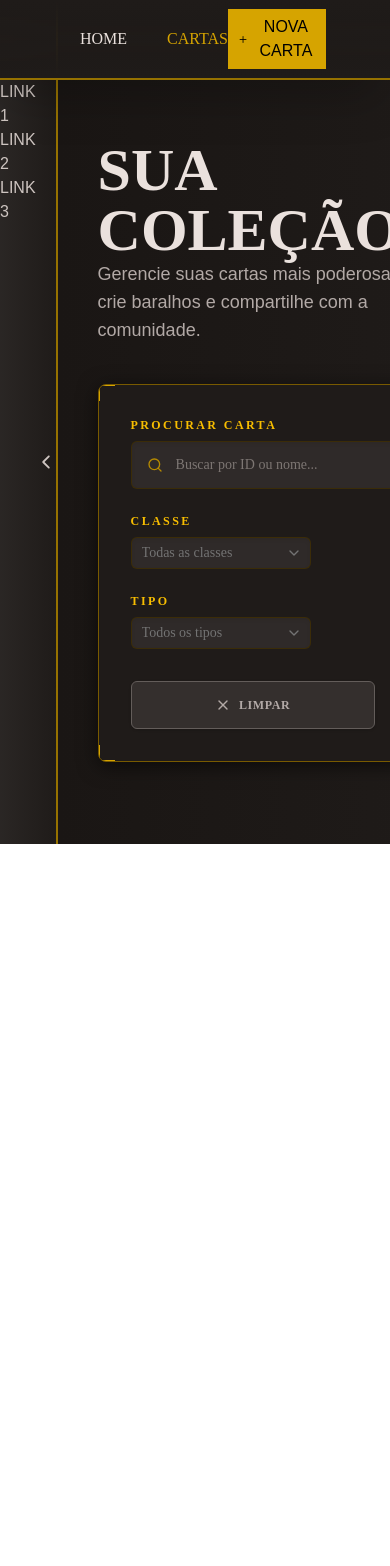
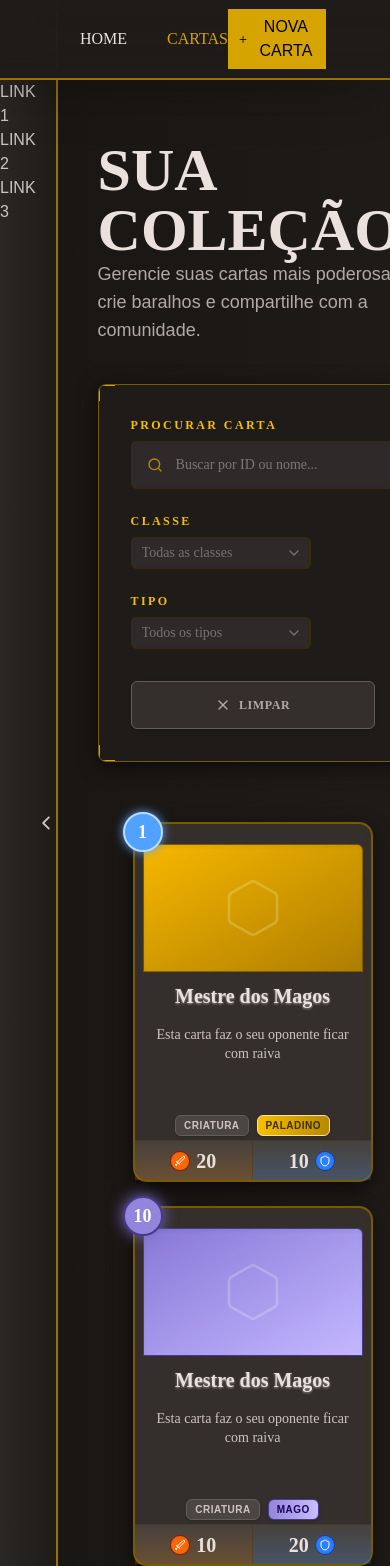
Before and after one commit to AugustoAlmondes/HearthStone, a React (Vite) app: page /create in a window 390 px wide. Shown: the top 1566 px of the page. Before the commit the page ends 844 px from the top, so only its background shows below. Built offline with nearby package versions, Linux system fonts and the light colour scheme.

Commit message:
feat: implement card data types, utility helpers, and responsive card display component

```diff
--- /dev/null
+++ b/src/components/CardList/CardItem.tsx
@@ -0,0 +1,90 @@
+import {
+  // Edit2,
+  Shield,
+  Sword,
+  // Trash2,
+  Hexagon
+} from "lucide-react";
+import { type Card } from "../../types/card.types";
+import { getClassColors, getManaColor } from "../../utils/card";
+
+interface CardItemProps {
+  card: Card;
+  onEdit: () => void;
+  onDelete: () => void;
+}
+
+export default function CardItem({ card, onEdit, onDelete }: CardItemProps) {
+  const classColors = getClassColors(card.classe);
+  const isMagia = card.tipo === "Magia";
+
+  return (
+    <div className="relative group perspective-1000 w-[240px] h-[360px] cursor-pointer">
+      {/* Container Principal da Carta com Efeito de Hover (Lift + Glow) */}
+      <div className={`relative w-full h-full rounded-xl transition-all duration-300 transform-gpu group-hover:-translate-y-2 shadow-[0_8px_20px_rgba(0,0,0,0.6)] group-hover:shadow-[0_15px_30px_rgba(0,0,0,0.8)] flex flex-col pt-4 overflow-visible bg-neutral-200 border-2 border-primary-800`}>
+
+        {/* Frame/Moldura interna baseada na classe */}
+        <div className="absolute inset-1 rounded-lg border border-primary-900/40 pointer-events-none z-10" />
+
+        {/* Gema de Mana (Canto Superior Esquerdo) */}
+        <div className={`absolute -top-3 -left-3 w-10 h-10 rounded-full flex items-center justify-center font-bold text-lg font-manrope z-30 border-2 ${getManaColor(card.mana)}`}>
+          {card.mana}
+        </div>
+
+        {/* Área de ilustração superior */}
+        <div className={`mx-2 mt-1 h-32 rounded-t-sm bg-linear-to-br ${classColors} shadow-inner flex items-center justify-center overflow-hidden relative border border-primary-900/60`}>
+          {/* Elemento de background decorativo */}
+          <div className="absolute inset-0 bg-black/10 mix-blend-overlay"></div>
+          <Hexagon className="w-16 h-16 text-white/20" strokeWidth={1} />
+        </div>
+
+        {/* Nome da Carta */}
+        <div className="px-3 text-center z-20 mt-3">
+          <h3 className="font-newsreader font-bold text-xl leading-tight text-neutral-900 drop-shadow-[0_1px_1px_rgba(255,255,255,0.5)] line-clamp-2">
+            {card.nome}
+          </h3>
+        </div>
+
+        {/* Descrição */}
+        <div className="px-4 mt-4 flex-1 overflow-y-auto custom-scrollbar z-20">
+          <p className="font-manrope text-sm text-neutral-800 text-center leading-snug">
+            {card.descricao}
+          </p>
+        </div>
+
+        {/* Badges Tipo/Classe */}
+        <div className="flex justify-center gap-2 mt-auto pb-1 z-20">
+          <span className="px-2 py-0.5 rounded-sm bg-neutral-300 border border-neutral-400 text-[10px] font-bold uppercase tracking-wider text-neutral-800 shadow-sm">
+            {card.tipo}
+          </span>
+          <span className={`px-2 py-0.5 rounded-sm border text-[10px] font-bold uppercase tracking-wider shadow-sm bg-linear-to-r ${classColors}`}>
+            {card.classe}
+          </span>
+        </div>
+
+        {/* Stat Block (Rodapé) */}
+        <div className="h-10 flex border-t border-primary-900/30 z-20 bg-neutral-300/80 rounded-b-lg">
+          {/* Ataque */}
+          <div className={`flex-1 flex justify-center items-center gap-1.5 border-r border-primary-900/30 ${isMagia ? "opacity-30" : "bg-linear-to-t from-orange-400/20 to-transparent"}`}>
+            <div className="w-5 h-5 rounded-full bg-orange-500 flex items-center justify-center border border-red-900 shadow-inner">
+              <Sword className="w-3 h-3 text-white" />
+            </div>
+            <span className="font-newsreader font-bold text-xl text-neutral-900">{isMagia ? '-' : card.ataque}</span>
+          </div>
+          {/* Defesa */}
+          <div className={`flex-1 flex justify-center items-center gap-1.5 ${isMagia ? "opacity-30" : "bg-linear-to-t from-blue-400/20 to-transparent"}`}>
+            <span className="font-newsreader font-bold text-xl text-neutral-900">{isMagia ? '-' : card.defesa}</span>
+            <div className="w-5 h-5 rounded-full bg-blue-500 flex items-center justify-center border border-blue-900 shadow-inner">
+              <Shield className="w-3 h-3 text-white" />
+            </div>
+          </div>
+        </div>
+
+      </div>
+
+      {/* Glow background que aparece no hover */}
+      <div className={`absolute inset-0 bg-linear-to-br ${classColors} opacity-0 group-hover:opacity-20 blur-xl transition-opacity duration-300 -z-10 rounded-xl pointer-events-none`} />
+
+    </div>
+  );
+}
--- a/src/pages/List.tsx
+++ b/src/pages/List.tsx
@@ -1,3 +1,4 @@
+import CardItem from "../components/CardList/CardItem"
 import Aside from "../components/list/Aside"
 import { Select, SelectContent, SelectGroup, SelectItem, SelectLabel, SelectTrigger, SelectValue } from "../components/ui/select"
 import { Search, X } from "lucide-react"
@@ -97,6 +98,37 @@ export default function List() {
                             </button>
                         </div>
                     </form>
+
+                    <div className="flex flex-wrap gap-6 mx justify-center mt-15">
+                        <CardItem
+                            card={{
+                                id: "1",
+                                nome: "Mestre dos Magos",
+                                descricao: "Esta carta faz o seu oponente ficar com raiva",
+                                ataque: 20,
+                                defesa: 10,
+                                mana: 1,
+                                tipo: "Criatura",
+                                classe: "Paladino",
+                            }}
+                            onEdit={() => { }}
+                            onDelete={() => { }}
+                        />
+                        <CardItem
+                            card={{
+                                id: "1",
+                                nome: "Mestre dos Magos",
+                                descricao: "Esta carta faz o seu oponente ficar com raiva",
+                                ataque: 10,
+                                defesa: 20,
+                                mana: 10,
+                                tipo: "Criatura",
+                                classe: "Mago",
+                            }}
+                            onEdit={() => { }}
+                            onDelete={() => { }}
+                        />
+                    </div>
                 </div>
             </div>
         </>
--- /dev/null
+++ b/src/types/card.types.ts
@@ -0,0 +1,47 @@
+import { z } from "zod";
+
+export type CardType = "Magia" | "Criatura";
+
+export type CardClass = "Mago" | "Paladino" | "Caçador" | "Druida" | "Qualquer";
+
+
+export interface Card {
+  id: string;
+  nome: string;
+  descricao: string;
+  ataque: number;
+  defesa: number;
+  mana: number;
+  tipo: CardType;
+  classe: CardClass;
+}
+
+export const cardSchema = z.object({
+  nome: z
+    .string()
+    .min(1, "Nome é obrigatório")
+    .max(60, "Nome muito longo"),
+  descricao: z
+    .string()
+    .min(1, "Descrição é obrigatória")
+    .max(300, "Descrição muito longa"),
+  ataque: z
+    .number({ error: "Informe um número" })
+    .int()
+    .min(0)
+    .max(10, "Máximo 10"),
+  defesa: z
+    .number({ error: "Informe um número" })
+    .int()
+    .min(0)
+    .max(10, "Máximo 10"),
+  mana: z
+    .number({ error: "Informe um número" })
+    .int()
+    .min(0)
+    .max(10, "Máximo 10"),
+  tipo: z.enum(["Magia", "Criatura"]),
+  classe: z.enum(["Mago", "Paladino", "Caçador", "Druida", "Qualquer"]),
+});
+
+export type CardFormData = z.infer<typeof cardSchema>;
--- /dev/null
+++ b/src/utils/card.ts
@@ -0,0 +1,24 @@
+import type { CardClass } from "../types/card.types";
+
+export const getClassColors = (classe: CardClass) => {
+    switch (classe) {
+        case "Mago":
+            return "from-tertiary-600 to-tertiary-800 border-tertiary-300 text-tertiary-100";
+        case "Paladino":
+            return "from-primary-300 to-primary-500 border-primary-200 text-primary-900";
+        case "Caçador":
+            return "from-green-600 to-green-800 border-green-400 text-green-100";
+        case "Druida":
+            return "from-emerald-700 to-emerald-900 border-emerald-500 text-emerald-100";
+        default:
+            return "from-neutral-500 to-neutral-700 border-neutral-300 text-neutral-900";
+    }
+};
+
+export const getManaColor = (mana: number) => {
+    // Escala de azul claro ao roxo intenso
+    if (mana <= 2) return "bg-blue-400 border-blue-200 text-white shadow-[0_0_10px_theme(colors.blue.400)]";
+    if (mana <= 5) return "bg-blue-600 border-blue-300 text-white shadow-[0_0_10px_theme(colors.blue.500)]";
+    if (mana <= 8) return "bg-indigo-600 border-indigo-400 text-white shadow-[0_0_12px_theme(colors.indigo.500)]";
+    return "bg-tertiary-600 border-tertiary-300 text-white shadow-[0_0_15px_theme(colors.tertiary.500)]";
+};
```
